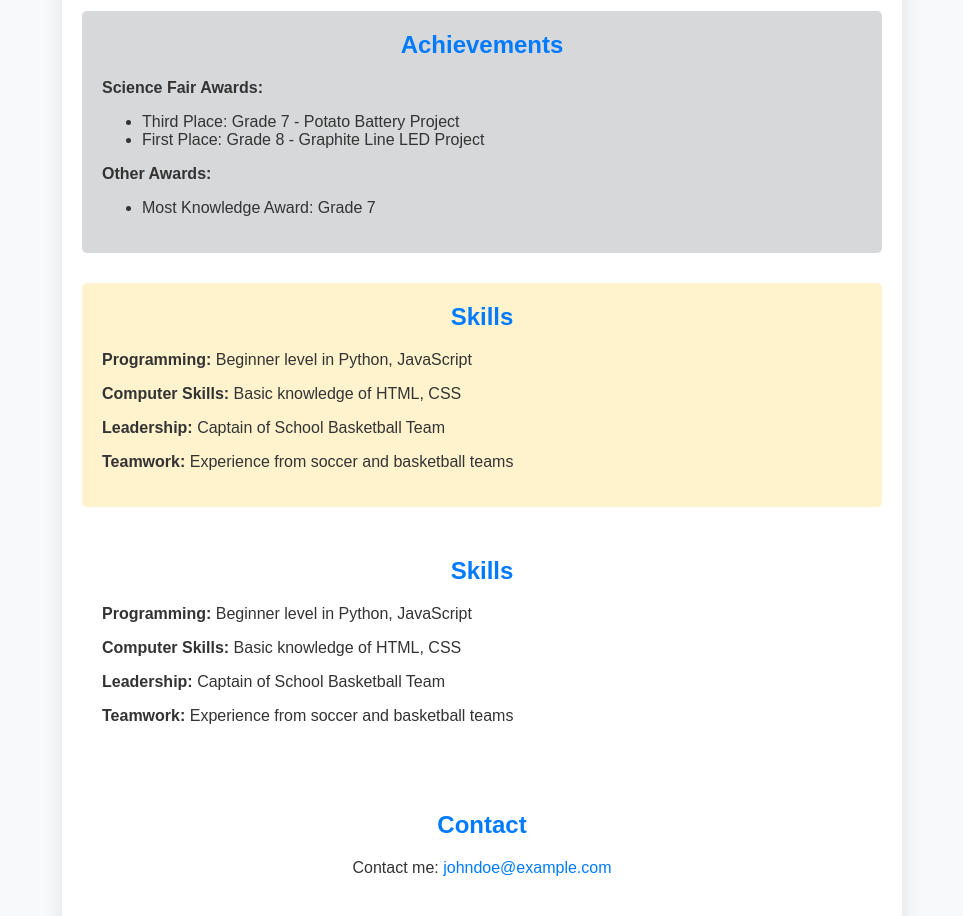
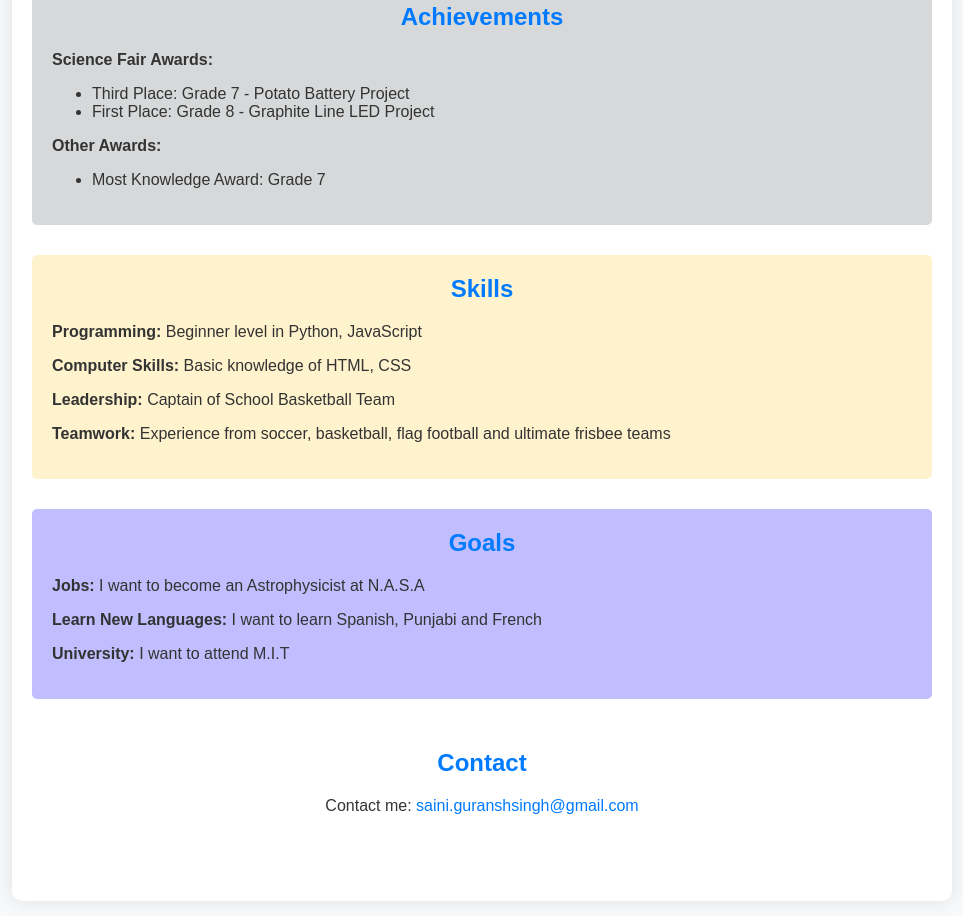
Before and after one commit to GuranshSaini/guranshsaini.github.io, a plain HTML site: page index.html in a window 1280 px wide. Shown: the part 1037-1953 px from the top of the page, without its empty margins (158-1121 px from the left). Drawn offline with Linux system fonts and the light colour scheme.

Commit message:
Update index.html

```diff
--- a/index.html
+++ b/index.html
@@ -14,7 +14,7 @@
         }
 
         .container {
-            max-width: 800px;
+            max-width: 900px;
             margin: 20px auto;
             padding: 20px;
             background-color: #fff;
@@ -83,7 +83,7 @@
         .aspiration {
             background-image: url('https://img.freepik.com/premium-vector/hand-drawn-with-brush-abstract-background_584524-168.jpg?w=1800');
             background-size: cover;
-            color: #fff;
+            color: #000000;
             padding: 20px;
             border-radius: 5px;
             text-align: center;
@@ -91,7 +91,10 @@
         }
 
         .personal-info {
-            background-color: #f8d7da;
+            background-color: #EDFFBE;
+        }
+.goals {
+            background-color: #C0BEFF;
         }
 
         .education {
@@ -107,9 +110,6 @@
         }
 
         .achievements {
-            background-color: #d6d8d9;
-        }
-        .gaols {
             background-color: #d6d8d9;
         }
 
@@ -134,6 +134,7 @@
                 <li><a href="#achievements">Achievements</a></li>
                 <li><a href="#skills">Skills</a></li>
                 <li><a href="#contact">Contact</a></li>
+<li><a href="#goals">Goals</a></li>
             </ul>
         </div>
 
@@ -206,31 +207,32 @@
                 <p><strong>Programming:</strong> Beginner level in Python, JavaScript</p>
                 <p><strong>Computer Skills:</strong> Basic knowledge of HTML, CSS</p>
                 <p><strong>Leadership:</strong> Captain of School Basketball Team</p>
-                <p><strong>Teamwork:</strong> Experience from soccer and basketball teams</p>
+                <p><strong>Teamwork:</strong> Experience from soccer, basketball, flag football and ultimate frisbee teams</p>
             </div>
         </div>
 
-        <div class="section goals" id="goals">
+
+  <div class="section goals" id="goals">
             <div class="section-header">
-                <h2>Skills</h2>
+                <h2>Goals</h2>
             </div>
-            <div class="section-goals">
-                <p><strong>Programming:</strong> Beginner level in Python, JavaScript</p>
-                <p><strong>Computer Skills:</strong> Basic knowledge of HTML, CSS</p>
-                <p><strong>Leadership:</strong> Captain of School Basketball Team</p>
-                <p><strong>Teamwork:</strong> Experience from soccer and basketball teams</p>
+            <div class="section-content">
+                <p><strong>Jobs:</strong> I want to become an Astrophysicist at N.A.S.A</p>
+                <p><strong>Learn New Languages:</strong> I want to learn Spanish, Punjabi and French</p>
+                <p><strong>University:</strong> I want to attend M.I.T</p>
+
             </div>
         </div>
-
 
         <div class="section contact" id="contact">
             <div class="section-header">
                 <h2>Contact</h2>
             </div>
             <div class="section-content">
-                <p>Contact me: <a href="mailto:johndoe@example.com">johndoe@example.com</a></p>
+                <p>Contact me: <a href="mailto:saini.guranshsingh@gmail.com">saini.guranshsingh@gmail.com</a></p>
             </div>
         </div>
-    </div>
+            </div>
+
 </body>
 </html>
```
